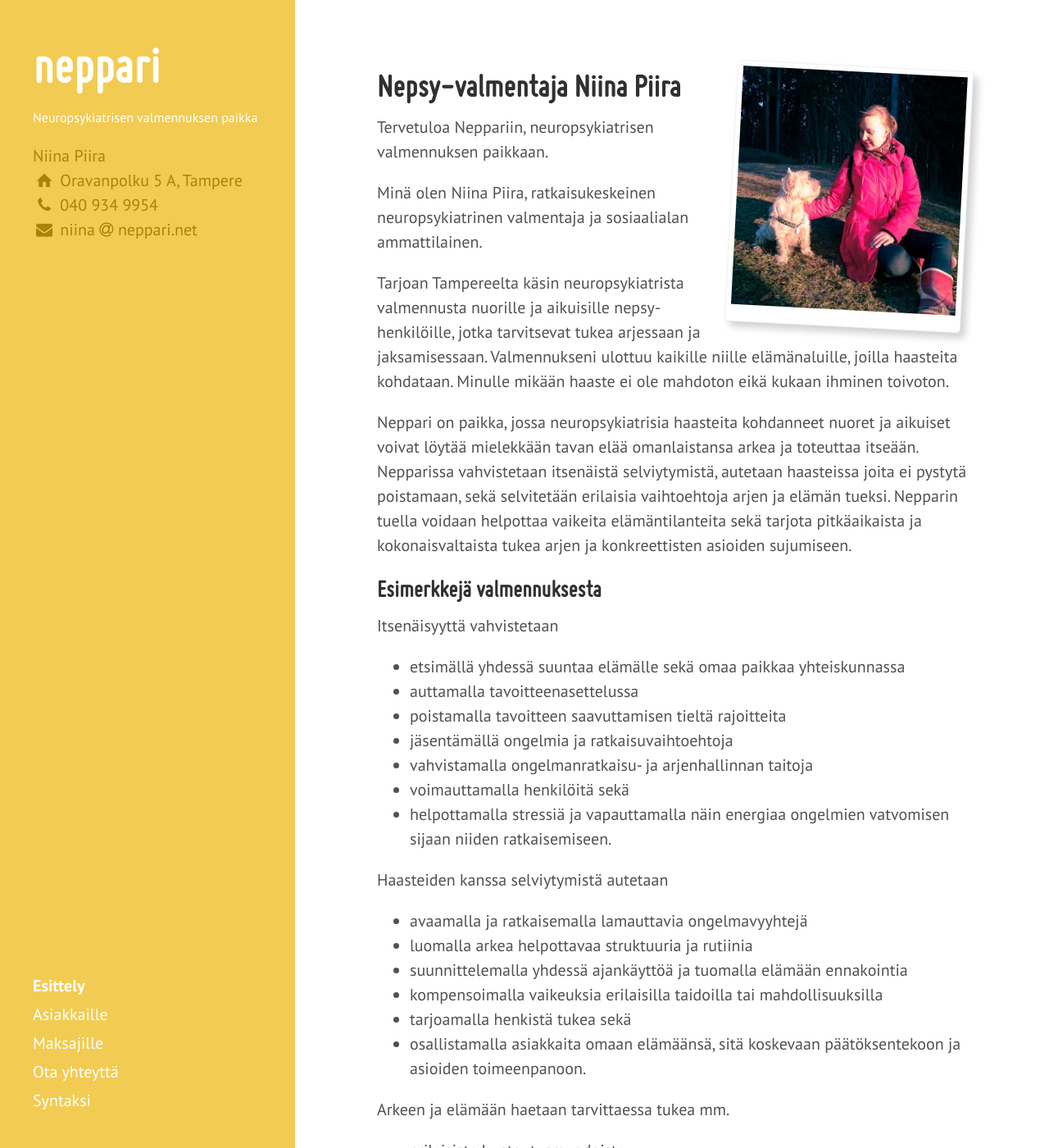
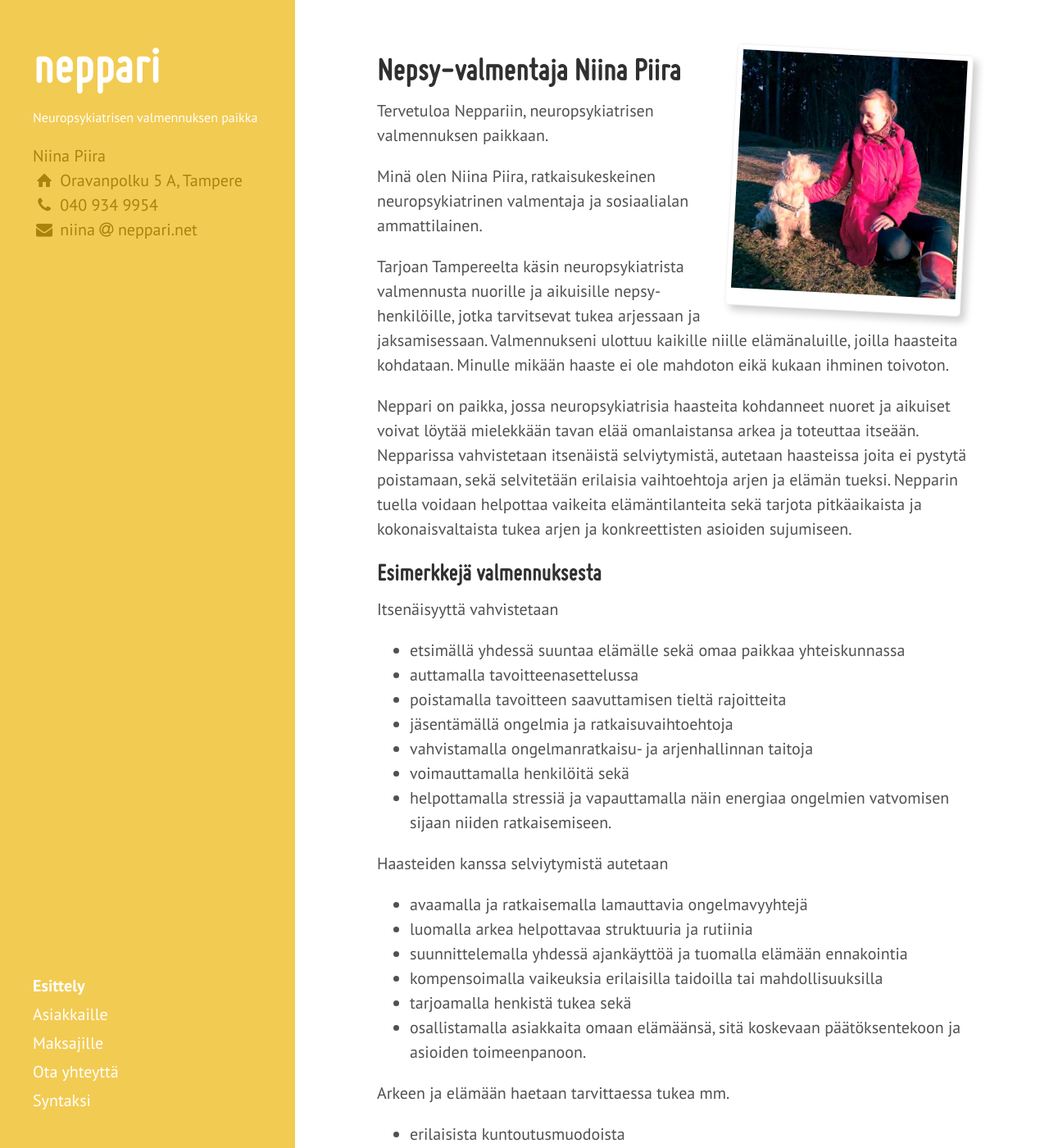
Before and after one commit to niinapiira/neppari.net, a Jekyll site: the page built from index.md, in a window 1280 px wide and 1400 px high. Shown: the whole window at 82% size. Built offline with Jekyll 4.4.1, drawn with Linux system fonts in a browser that asks for light colours; Markdown is read by kramdown in place of the engine named in the settings.

Commit message:
Reduce white at the top and bottom of the page

```diff
--- a/css/_hyde.scss
+++ b/css/_hyde.scss
@@ -123,8 +123,8 @@
  */
 
 .content {
-  padding-top:    4rem;
-  padding-bottom: 4rem;
+  padding-top:    3rem;
+  padding-bottom: 3rem;
 }
 
 @media (min-width: 48em) {
```
